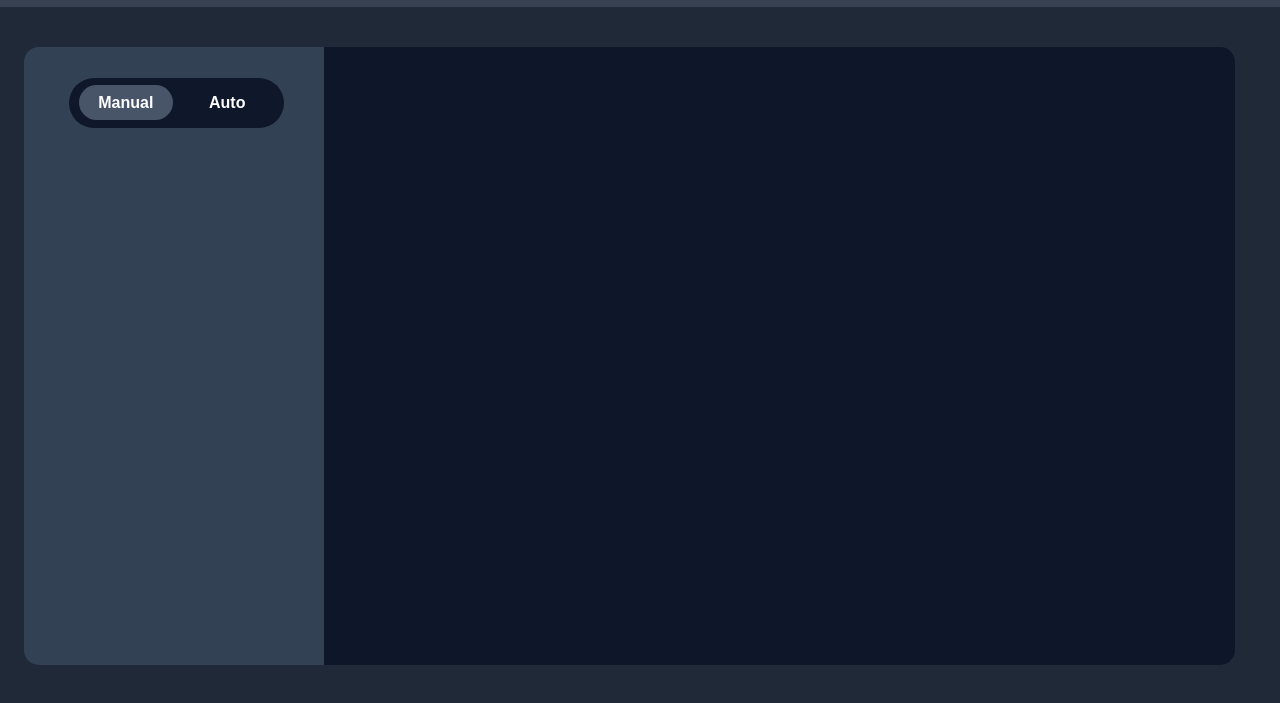
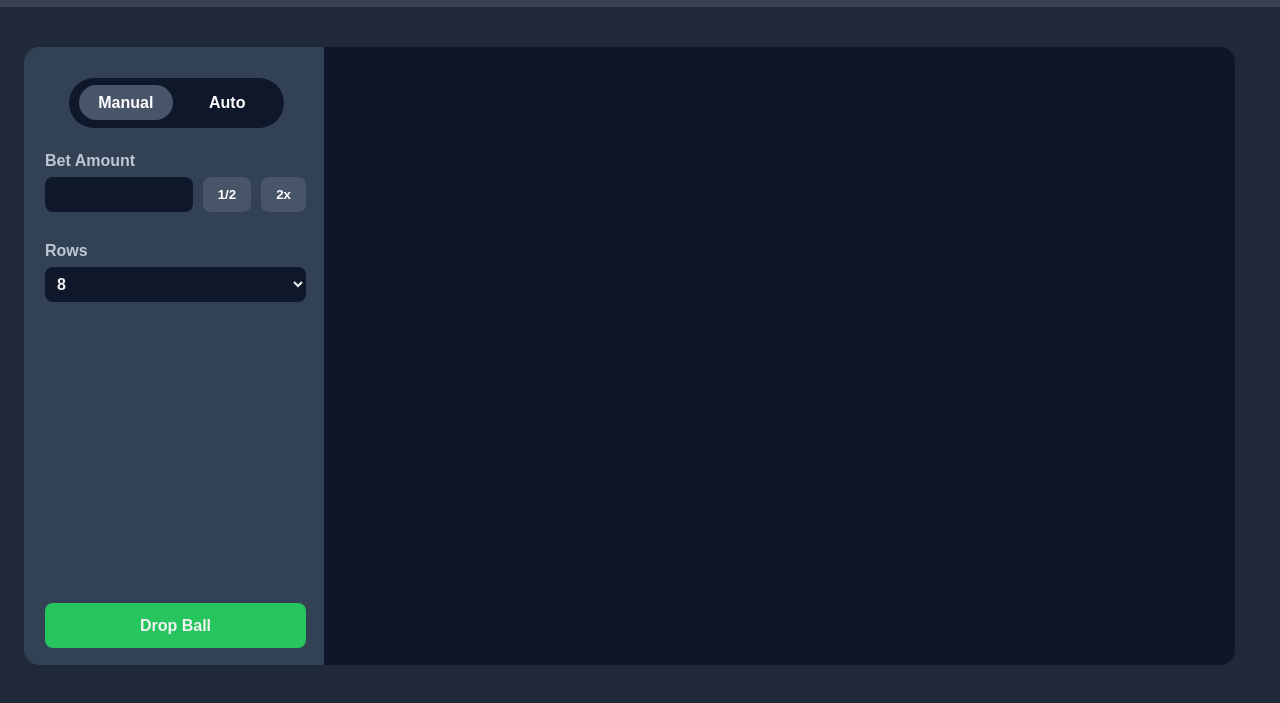
Before and after one commit to twistedcarts/plinko, a plain HTML site: page index.html in a window 1280 px wide. Shown: the part 53-756 px from the top of the page. Drawn offline with Linux system fonts and the light colour scheme.

Commit message:
Finish sidebar design

```diff
--- a/index.html
+++ b/index.html
@@ -23,6 +23,21 @@
                 <div class="manual_drop_btn">Manual</div>
                 <div class="auto_drop_btn">Auto</div>
             </div>
+            <div class="bet_amount">Bet Amount</div>
+            <div class="bet_input"><input type="number"><button class="bet-btn half">1/2</button><button class="bet-btn double">2x</button></div>
+            <div class="rows_amount">Rows</div>
+            <select class="rows-dropdown">
+                <option value="8">8</option>
+                <option value="9">9</option>
+                <option value="10">10</option>
+                <option value="11">11</option>
+                <option value="12">12</option>
+                <option value="13">13</option>
+                <option value="14">14</option>
+                <option value="15">15</option>
+                <option value="16">16</option>
+            </select>
+            <div class="drop_ball_btn">Drop Ball</div>
         </div>
     </div>
 </body>
--- a/style.css
+++ b/style.css
@@ -138,8 +138,127 @@ body {
 .manual_drop_btn {
     background-color: rgb(72,85,105);
 }
+
 .manual_drop_btn:hover, .auto_drop_btn:hover {
     background-color: rgb(83, 97, 119)
+}
+
+.bet_amount {
+    color: rgb(189,199,212);
+    font-size: 16px;
+    font-family: Arial, Helvetica, sans-serif;
+    font-weight: bold;
+    position: absolute;
+    top: 105px;
+    left: 7%;
+}
+
+.bet_input {
+    position: relative;
+    width: 87%;
+    margin-left: 7%;
+    display: flex;
+    align-items: center;
+    gap: 10px;
+    top: 130px;
+}
+
+.bet_input input {
+    width: 60%;
+    height: 35px;
+    background-color: rgb(15, 23, 42);
+    border: none;
+    border-radius: 8px;
+    color: white;
+    padding: 0 10px;
+    font-size: 16px;
+    font-weight: bold;
+}
+
+.bet_input::before {
+    position: absolute;
+    left: 10px;
+    top: 50%;
+    transform: translateY(-50%);
+    color: rgb(106, 113, 128);
+    z-index: 1;
+}
+
+.bet-btn {
+    padding: 5px 10px;
+    background-color: rgb(37, 100, 235);
+    border: none;
+    border-radius: 4px;
+    color: white;
+    cursor: pointer;
+    font-weight: bold;
+    top: 130px;
+}
+
+.bet_input .bet-btn {
+    height: 35px;
+    padding: 0 15px;
+    background-color: rgb(72,85,105);
+    border: none;
+    border-radius: 8px;
+    color: white;
+    cursor: pointer;
+    font-weight: bold;
+}
+.bet_input .bet-btn:hover {
+    background-color: rgb(94, 114, 141);
+}
+
+.rows_amount {
+    color: rgb(189,199,212);
+    font-size: 16px;
+    font-family: Arial, Helvetica, sans-serif;
+    font-weight: bold;
+    position: absolute;
+    top: 195px;
+    left: 7%;
+}
+
+.rows-dropdown {
+    background-color: rgb(15, 23, 42);
+    color: rgb(241, 241, 242);
+    border: none;
+    border-radius: 8px;
+    padding: 8px;
+    position: relative;
+    width: 87%;
+    margin-left: 7%;
+    height: 35px;
+    display: flex;
+    align-items: center;
+    gap: 10px;
+    top: 185px;
+    font-weight: bold;
+    font-size: 16px;
+    font-family: Arial, Helvetica, sans-serif;
+}
+
+.drop_ball_btn {
+    width: 87%;
+    height: 45px;
+    background-color: rgb(38,197,94);
+    border: none;
+    border-radius: 8px;
+    color: rgb(241, 241, 242);
+    font-weight: bold;
+    font-family: Arial, Helvetica, sans-serif;
+    font-size: 16px;
+    position: absolute;
+    top: 90%;
+    left: 7%;
+    cursor: pointer;
+    display: flex;
+    align-items: center;
+    justify-content: center;
+    transition: background-color 0.2s;
+}
+.drop_ball_btn:hover {
+    background-color: rgb(34,177,84);
 }
 
 @media (max-width: 768px) {
```
